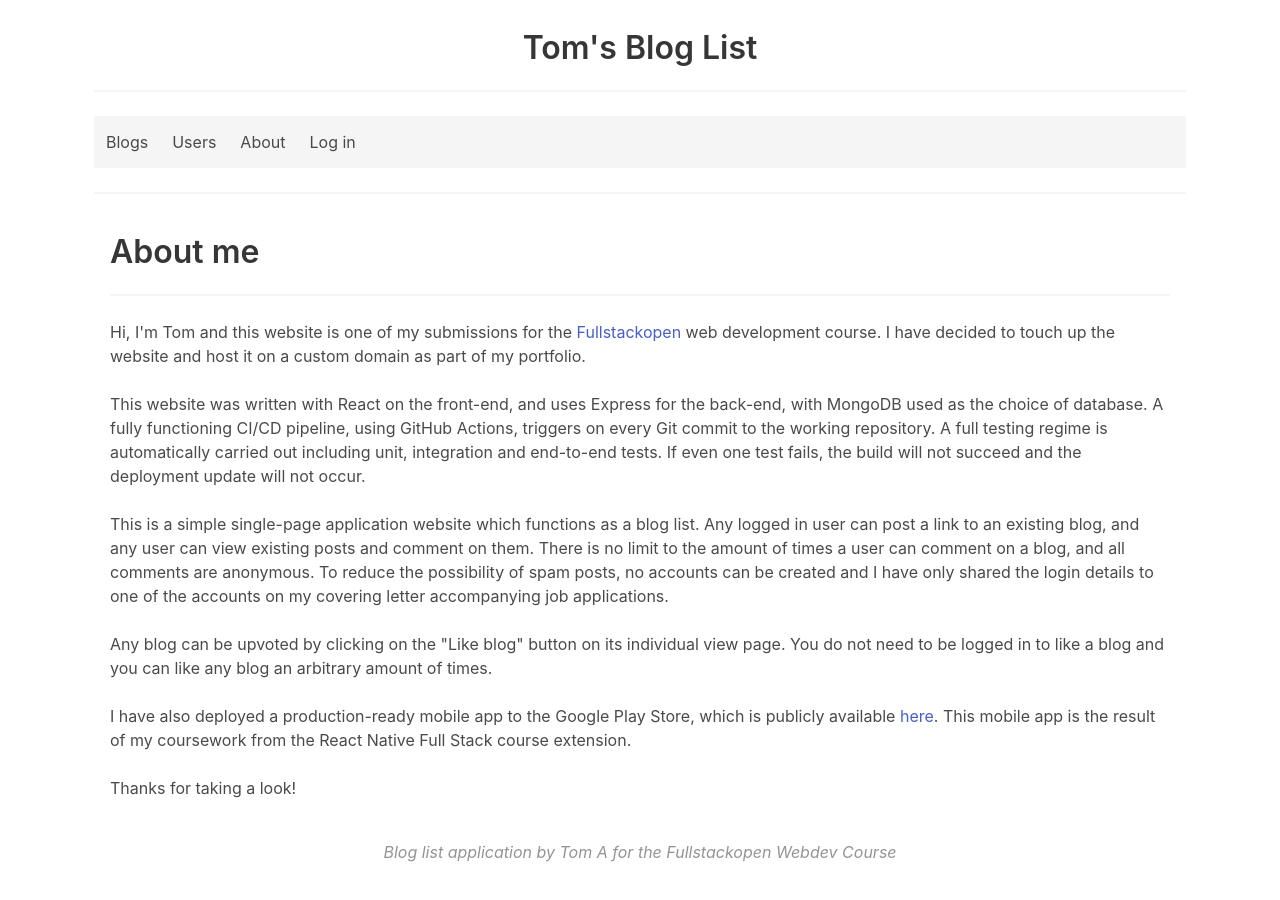
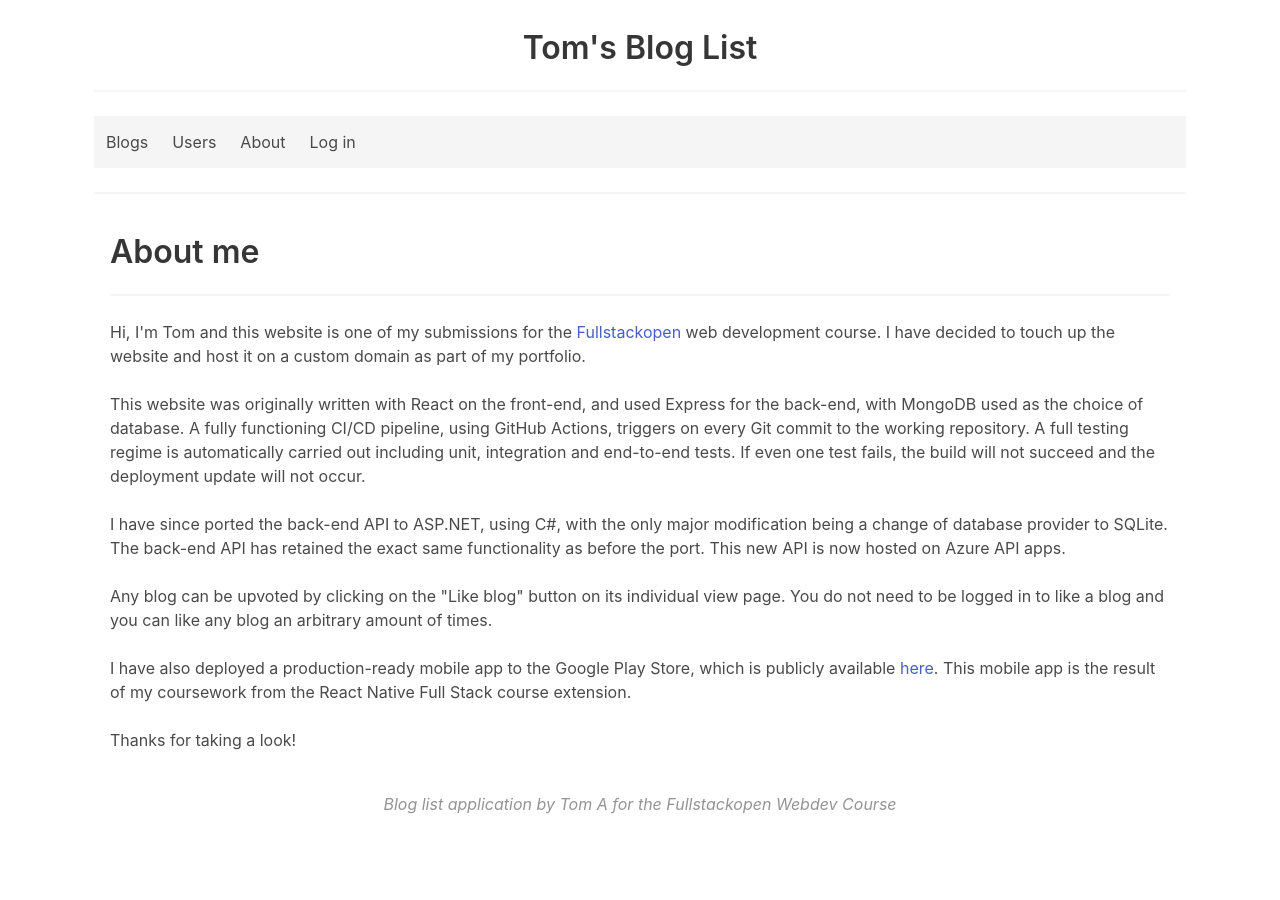
Before and after one commit to Yaups/improved-bloglist, a React (Vite) app: page /about in a window 1280 px wide. Shown: the top 900 px of the page. After the commit the page ends 870 px from the top, so only its background shows below. Built offline with nearby package versions, Linux system fonts and the light colour scheme; no server answers.

Commit message:
Changed about section to include port to C#

```diff
--- a/src/components/AboutMe.jsx
+++ b/src/components/AboutMe.jsx
@@ -25,23 +25,20 @@ const AboutMe = () => {
       </p>
       <br />
       <p>
-        This website was written with React on the front-end, and uses Express
-        for the back-end, with MongoDB used as the choice of database. A fully
-        functioning CI/CD pipeline, using GitHub Actions, triggers on every Git
-        commit to the working repository. A full testing regime is automatically
-        carried out including unit, integration and end-to-end tests. If even
-        one test fails, the build will not succeed and the deployment update
-        will not occur.
+        This website was originally written with React on the front-end, and
+        used Express for the back-end, with MongoDB used as the choice of
+        database. A fully functioning CI/CD pipeline, using GitHub Actions,
+        triggers on every Git commit to the working repository. A full testing
+        regime is automatically carried out including unit, integration and
+        end-to-end tests. If even one test fails, the build will not succeed and
+        the deployment update will not occur.
       </p>
       <br />
       <p>
-        This is a simple single-page application website which functions as a
-        blog list. Any logged in user can post a link to an existing blog, and
-        any user can view existing posts and comment on them. There is no limit
-        to the amount of times a user can comment on a blog, and all comments
-        are anonymous. To reduce the possibility of spam posts, no accounts can
-        be created and I have only shared the login details to one of the
-        accounts on my covering letter accompanying job applications.
+        I have since ported the back-end API to ASP.NET, using C#, with the only
+        major modification being a change of database provider to SQLite. The
+        back-end API has retained the exact same functionality as before the
+        port. This new API is now hosted on Azure API apps.
       </p>
       <br />
       <p>
```
